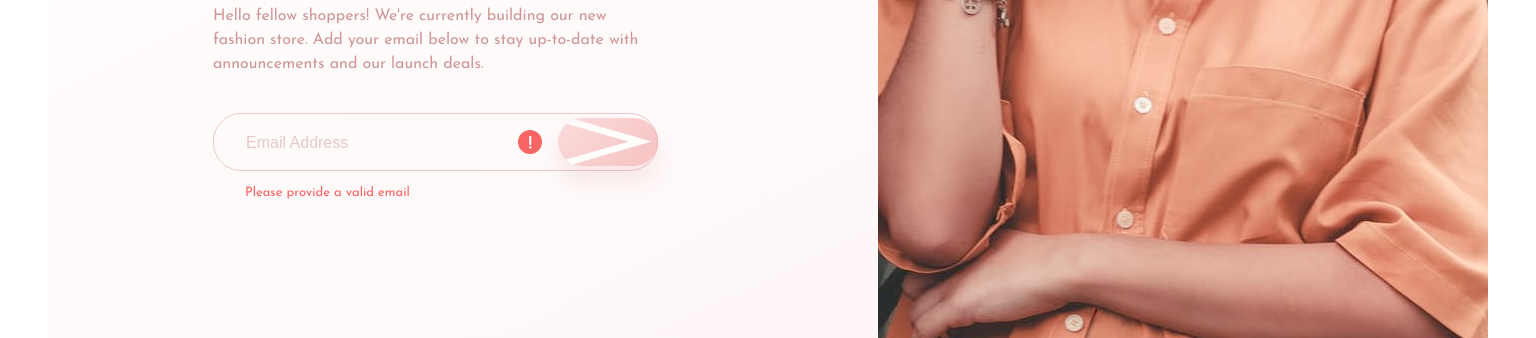
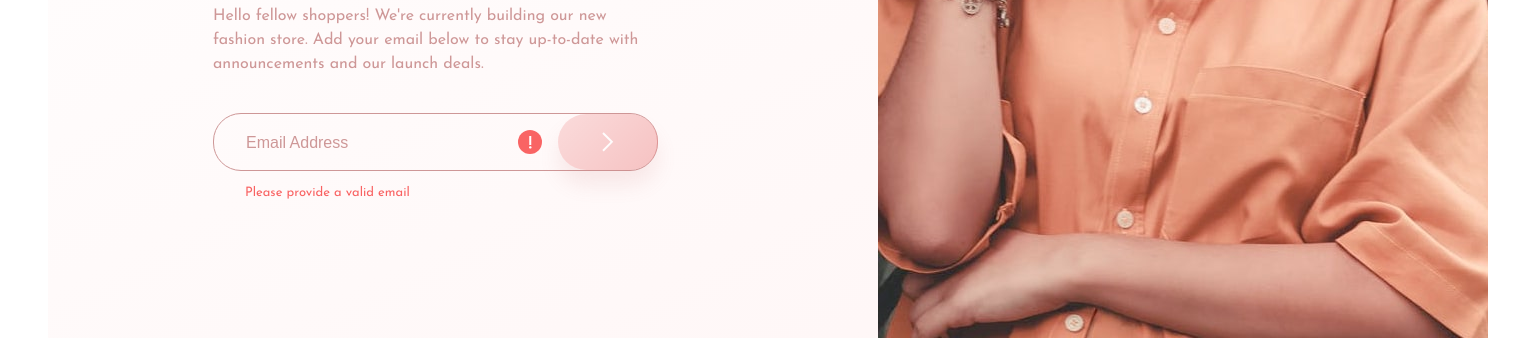
Before and after one commit to metcalf44/frontend-mentor, a plain HTML site: page base-apparel/index.html in a window 1536 px wide. Shown: the part 462-800 px from the top of the page. Drawn offline with Linux system fonts and the light colour scheme.

Commit message:
btn style fixed

```diff
--- a/base-apparel/index.html
+++ b/base-apparel/index.html
@@ -22,18 +22,14 @@
                     type="email"
                     class="email" id="email" placeholder="Email Address"
                     >
-                <input
-                    type="image"
-                    class="image-btn"
-                    id="image-btn"
-                    src="images/icon-arrow.svg"
-                    >
-                    <img class="error-icon"
+                    <input type="submit" value=""class="test">
+                    <img class="error-icon" id="error.icon"
                     src="images/icon-error.svg" alt="">
-            </form>
-        </div>
-        <div class="error-msg">Please provide a valid email</div>
+                </form>
+            </div>
+            <div class="error-msg" id="error-msg">Please provide a valid email</div>
     </div>
+
     <script src="script.js"></script>
 </body>
 </html>
--- a/base-apparel/script.js
+++ b/base-apparel/script.js
@@ -0,0 +1,12 @@
+const errorIcon = document.querySelector('#error-icon');
+const errorMsg = document.querySelector('#error-msg');
+const email = document.querySelector('#email');
+
+const show = () => {
+    console.log(email.value)
+}
+
+addEventListener ('submit', function(e) {
+    e.preventDefault();
+    show()
+})
--- a/base-apparel/style.css
+++ b/base-apparel/style.css
@@ -104,8 +104,7 @@ p {
     width: 22.214em;
     padding: 0.6875rem 0 0.5625rem 1.5rem;
     background: transparent;
-    color: var(--white);
-    opacity: 0.5;
+    color: var(--Grayish-red);
     border-radius: 28px;
     border: 1px var(--light-red) solid;
 }
@@ -114,14 +113,19 @@ p {
     color: var(--light-red);
 }
 
-.image-btn {
+.test {
     width: 4rem;
     height: 3rem;
+    padding: 0.937rem 1.697rem 0.958rem 1.75rem;
+    margin-left: -65px;
+    background-image: url(images/icon-arrow.svg), linear-gradient(135deg, hsl(0, 80%, 86%), hsl(0, 74%, 74%));
+    color: var(--Grayish-red);
+    opacity: 0.5;
     border-radius: 28px;
-    background-image: linear-gradient(135deg, hsl(0, 80%, 86%), hsl(0, 74%, 74%));
-    padding: 0.937rem 1.697rem 0.958rem 1.75rem;
+    background-repeat: no-repeat;
+    background-position: center;
+    border: none;
     box-shadow: 0px 15px 20px rgba(198, 110, 110, 0.247569);
-    margin-left: -65px;
 }
 
 .error-msg {
@@ -198,17 +202,7 @@ p {
 
     .email {
         width: 27.8125rem;
-        padding: 0.937em 0 0.8125em 2em
-    }
-
-    .image-btn {
-        width: 6.25rem;
-        /* height: 3.5rem; */
-        margin-left: -100px;
-        /* padding: 1.187rem 2.822rem 1.208rem 2.875rem */
-        padding: 0;
-        opacity: 0.5;
-        cursor: pointer;
+        padding: 0.937em 0 0.8125em 2em;
     }
 
     .error-icon {
@@ -219,4 +213,10 @@ p {
         margin: .307rem 0 0 12.31rem;
     }
 
+    .test {
+        width: 100px;
+        height: 56px;
+        margin-left: -100px;
+        cursor: pointer;
+    }
 }
```
